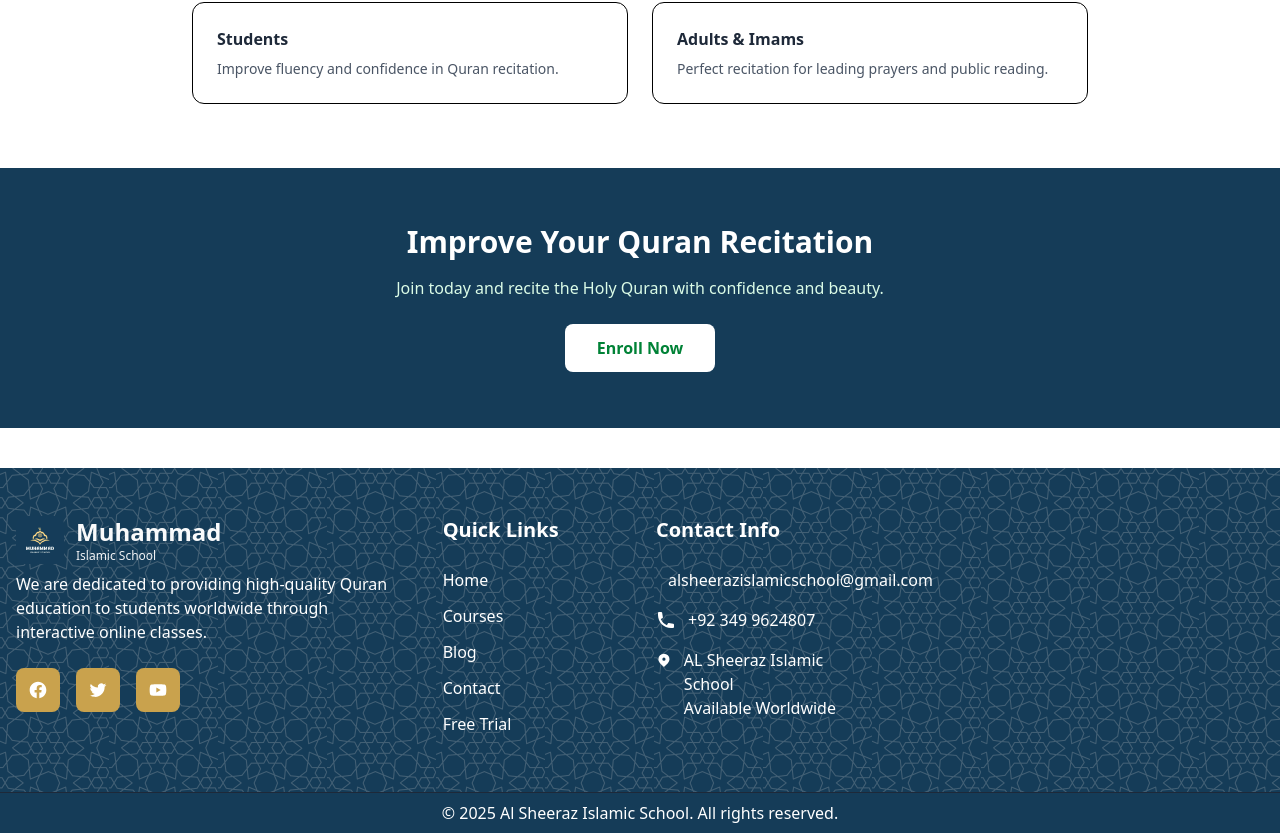
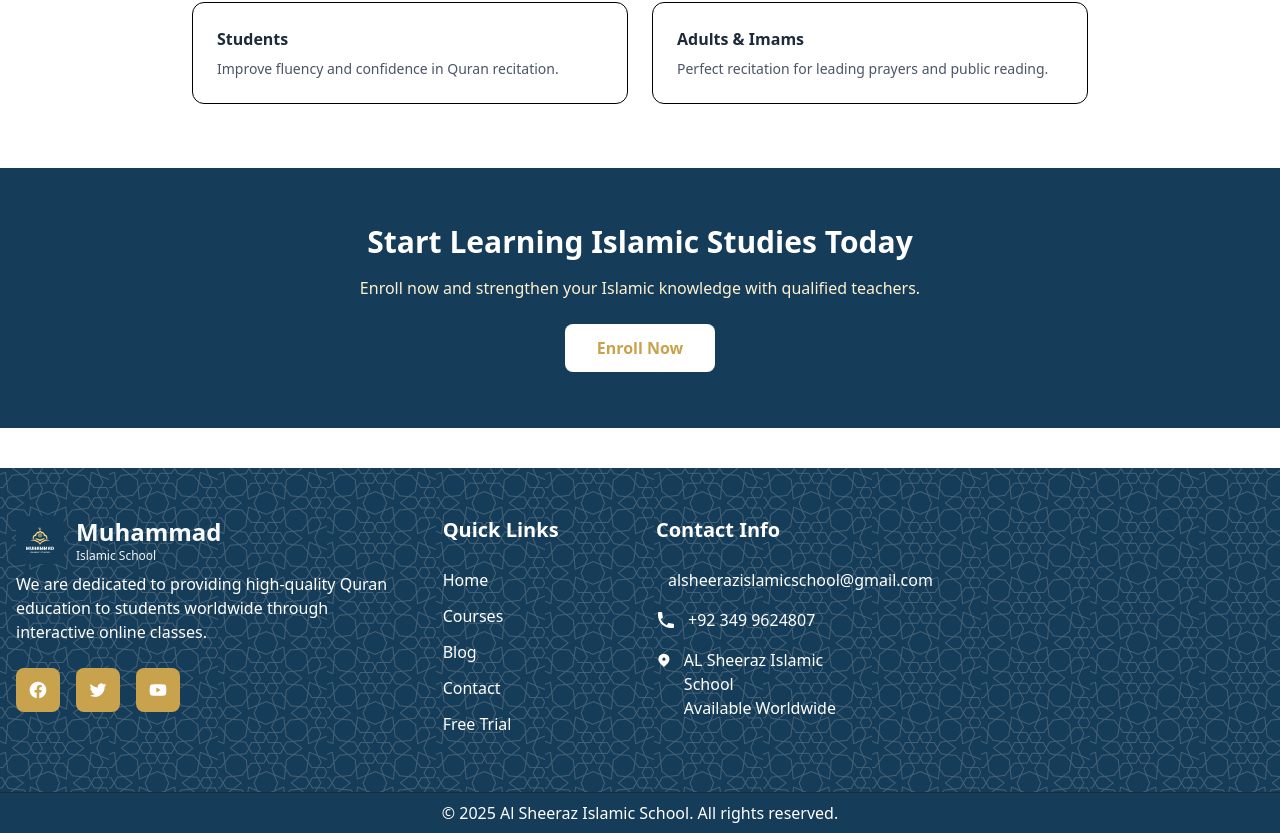
Before and after one commit to Ansarkhan012/Muhammad-islamic-school, a Next.js app: page /courses/quran-reciting in a window 1280 px wide. Shown: the part 1385-2218 px from the top of the page. Built offline with nearby package versions, Linux system fonts and the light colour scheme.

Commit message:
Cta Updates

```diff
--- a/app/courses/quran-reading-with-tajweed/page.tsx
+++ b/app/courses/quran-reading-with-tajweed/page.tsx
@@ -1,3 +1,4 @@
+import CoursesCTA from '@/components/CoursesCTA';
 import Image from 'next/image';
 import Link from 'next/link';
 
@@ -109,22 +110,7 @@ export default function QuranReadingWithTajweedPage() {
       </section>
 
       {/* CTA */}
-      <section className="bg-[#153c58] mb-10 py-14 text-center">
-        <div className="container mx-auto px-4">
-          <h2 className="text-2xl md:text-3xl font-bold text-white mb-4">
-            Improve Your Quran Reading Today
-          </h2>
-          <p className="text-green-100 mb-6">
-            Join now and learn Quran reading with proper Tajweed.
-          </p>
-          <Link
-            href="/contact"
-            className="inline-block bg-white text-green-700 font-semibold px-8 py-3 rounded-lg hover:bg-green-100 transition"
-          >
-            Enroll Now
-          </Link>
-        </div>
-      </section>
+      <CoursesCTA />
     </main>
   );
 }
--- a/app/courses/quran-reciting/page.tsx
+++ b/app/courses/quran-reciting/page.tsx
@@ -1,3 +1,4 @@
+import CoursesCTA from '@/components/CoursesCTA';
 import Image from 'next/image';
 import Link from 'next/link';
 
@@ -108,22 +109,7 @@ export default function QuranRecitingPage() {
       </section>
 
       {/* CTA */}
-      <section className="bg-[#153c58] mb-10 py-14 text-center">
-        <div className="container mx-auto px-4">
-          <h2 className="text-2xl md:text-3xl font-bold text-white mb-4">
-            Improve Your Quran Recitation
-          </h2>
-          <p className="text-green-100 mb-6">
-            Join today and recite the Holy Quran with confidence and beauty.
-          </p>
-          <Link
-            href="/contact"
-            className="inline-block bg-white text-green-700 font-semibold px-8 py-3 rounded-lg hover:bg-green-100 transition"
-          >
-            Enroll Now
-          </Link>
-        </div>
-      </section>
+      <CoursesCTA />
     </main>
   );
 }
--- a/app/courses/quran-with-tafseer/page.tsx
+++ b/app/courses/quran-with-tafseer/page.tsx
@@ -1,3 +1,4 @@
+import CoursesCTA from '@/components/CoursesCTA';
 import Image from 'next/image';
 import Link from 'next/link';
 
@@ -109,22 +110,7 @@ export default function QuranWithTafseerPage() {
       </section>
 
       {/* CTA */}
-      <section className="bg-[#153c58] mb-10 py-14 text-center">
-        <div className="container mx-auto px-4">
-          <h2 className="text-2xl md:text-3xl font-bold text-white mb-4">
-            Understand the Quran with Tafseer
-          </h2>
-          <p className="text-green-100 mb-6">
-            Enroll today and connect deeply with the message of the Holy Quran.
-          </p>
-          <Link
-            href="/contact"
-            className="inline-block bg-white text-green-700 font-semibold px-8 py-3 rounded-lg hover:bg-green-100 transition"
-          >
-            Enroll Now
-          </Link>
-        </div>
-      </section>
+      <CoursesCTA />
     </main>
   );
 }
```
